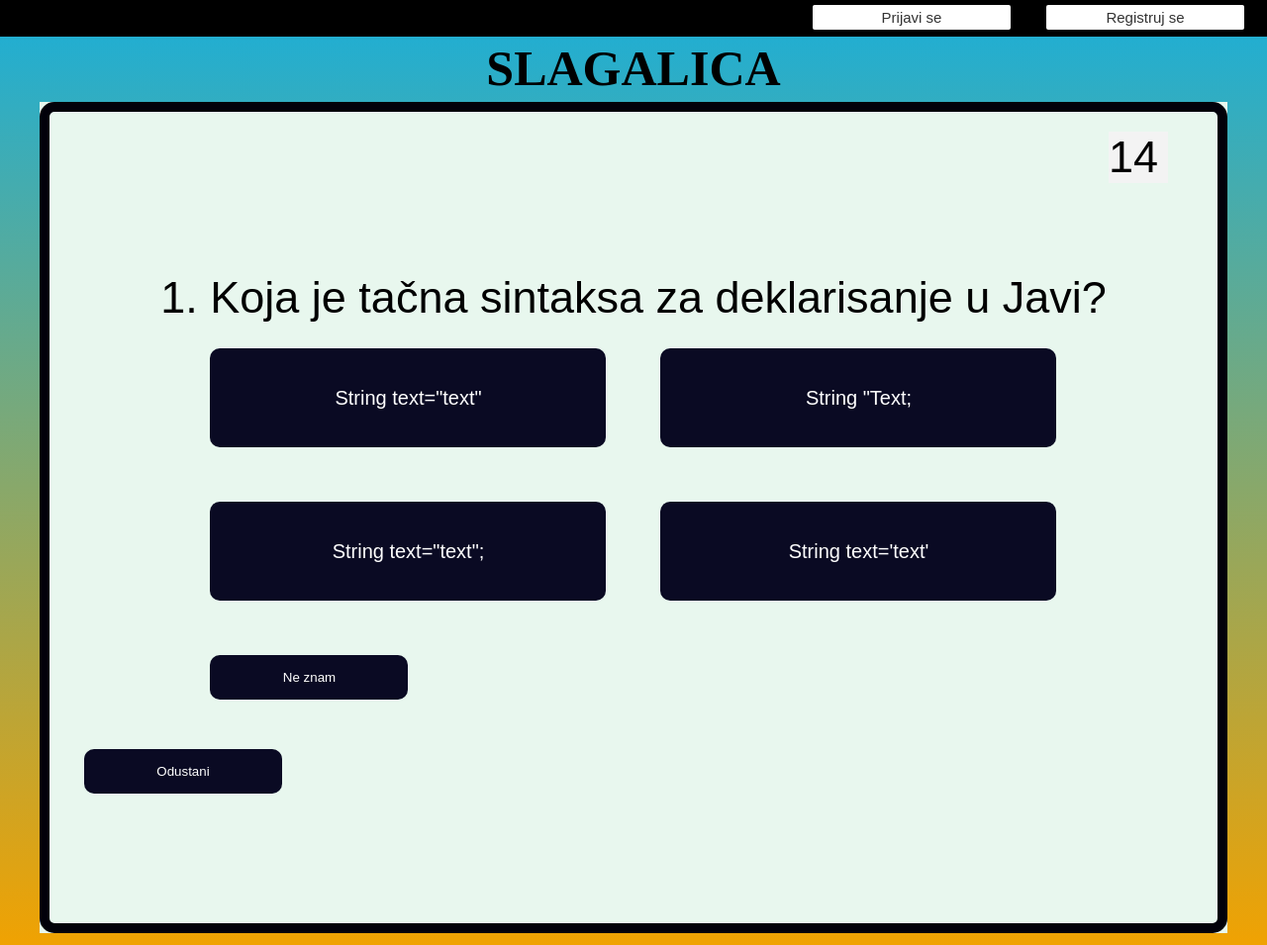
After one commit to DejanDjosic/Slagalica, a PHP site: page /slagalica/koznazna.php in a window 1280 px wide. The commit adds this page. Shown: the whole page at 99% size. Run offline with PHP 8.4, Linux system fonts and the light colour scheme.

Commit message:
added game ko zna zna

```diff
--- /dev/null
+++ b/assets/scripts/koznazna.js
@@ -0,0 +1,222 @@
+'use strict';
+const questionElement = document.querySelector('.question');
+const answerButtonsElement = document.querySelector('.answer-buttons');
+const hiddenInput = document.querySelector('.hiddenInput');
+const giveup = document.querySelector('.giveup');
+const questionContainer = document.querySelector('.question-container');
+const btnSubmit=document.querySelector('.submit');
+let score = 0;
+
+const timer = document.getElementById('timer');
+let timeInterval;
+
+let shuffeledQuestions = [];
+let currentQuestionIndex = 0;
+
+const startGame = () => {
+  shuffeledQuestions = questions.sort(() => Math.random() - 0.5);
+  setNextQuestion();
+};
+
+const countdown = () => {
+  timer.innerHTML -= '1';
+  if (timer.innerHTML === '0') outOfTime();
+};
+
+const outOfTime = () => {
+  stopCountdown();
+  showCorrectAnswers();
+  setTimeout(() => {
+    setNextQuestion();
+  }, 3000);
+};
+
+const setCountdown = () => (timeInterval = setInterval(countdown, 1000));
+
+const stopCountdown = () => {
+  clearInterval(timeInterval);
+  timer.innerHTML = '20';
+};
+
+const selectAnswer = (e) => {
+  stopCountdown();
+  const selectedButton = e.target;
+  const correct = selectedButton.dataset.correct;
+  correct ? (score += 5) : (score -= 2);
+  console.log(score);
+  showCorrectAnswers();
+  setTimeout(() => {
+    setNextQuestion();
+  }, 3000);
+  isEnabledClick(false);
+};
+
+const showCorrectAnswers = () =>
+  Array.from(answerButtonsElement.children).forEach((button) => {
+    setStatusClass(button, button.dataset.correct);
+  });
+
+const isEnabledClick = (bool) =>
+  bool
+    ? answerButtonsElement.classList.remove('zero-pointer')
+    : answerButtonsElement.classList.add('zero-pointer');
+
+const setNextQuestion = () => {
+  isEnabledClick(true);
+  clearQuestion();
+  currentQuestionIndex > shuffeledQuestions.length - 1
+    ? endGame()
+    : showQuestion(shuffeledQuestions[currentQuestionIndex]);
+};
+
+const showQuestion = (question) => {
+  setCountdown();
+  currentQuestionIndex++;
+  questionElement.innerText = currentQuestionIndex + '. ' + question.question;
+
+  question.answers.forEach((answer) => {
+    const button = document.createElement('button');
+    button.innerText = answer.text;
+    button.classList.add('large-cell');
+    if (answer.correct) {
+      button.dataset.correct = answer.correct;
+    }
+    answerButtonsElement.appendChild(button);
+    button.addEventListener('click', selectAnswer);
+  });
+  const btnSkip = document.createElement('button');
+  btnSkip.innerText = 'Ne znam';
+  btnSkip.classList.add('cell');
+  answerButtonsElement.appendChild(btnSkip);
+  btnSkip.addEventListener('click', skipQuestion);
+};
+
+const skipQuestion = () => {
+  stopCountdown();
+  showCorrectAnswers();
+  setTimeout(() => {
+    setNextQuestion();
+  }, 3000);
+};
+
+const clearQuestion = () => {
+  stopCountdown();
+  while (answerButtonsElement.firstChild) {
+    answerButtonsElement.removeChild(answerButtonsElement.firstChild);
+  }
+};
+
+const setStatusClass = (element, correct) => {
+  correct ? element.classList.add('correct') : element.classList.add('wrong');
+};
+
+const endGame = () => {
+  stopCountdown();
+  timer.innerHTML = '';
+  questionElement.innerHTML = 'Osvojili ste ' + score + ' poena!';
+  giveup.classList.add('hidden');
+  btnSubmit.classList.remove('hidden');
+  hiddenInput.value = score;
+};
+
+const questions = [
+  {
+    question: 'Ko je smislio programski jezik C?',
+    answers: [
+      { text: 'Denis Riči', correct: true },
+      { text: 'Bil Gejts', correct: false },
+      { text: 'Džejms Gozling', correct: false },
+      { text: 'Stiv Džobs', correct: false },
+    ],
+  },
+  {
+    question: 'Koje godine je izmišljen Fejsbuk?',
+    answers: [
+      { text: '2006', correct: false },
+      { text: '2008', correct: false },
+      { text: '2005', correct: false },
+      { text: '2004', correct: true },
+    ],
+  },
+  {
+    question: 'Koje od navedenih tipova podataka je vrednosni?',
+    answers: [
+      { text: 'strukture', correct: true },
+      { text: 'interfejsi', correct: false },
+      { text: 'nizovi', correct: false },
+      { text: 'klase', correct: false },
+    ],
+  },
+  {
+    question: 'Koji od navedenih NIJE javascript framework?',
+    answers: [
+      { text: 'Angular', correct: false },
+      { text: '.NET', correct: true },
+      { text: 'Node', correct: false },
+      { text: 'React', correct: false },
+    ],
+  },
+  {
+    question: 'Za šta se koristi ključna reč "this"?',
+    answers: [
+      { text: 'Trenutni objekat u metodi ili konstruktoru', correct: true },
+      { text: 'Referenca na trenutnu metodu', correct: false },
+      { text: 'Referenca na pregaženu metodu trenutnom', correct: false },
+      { text: 'Referenca na parent klasu od trenutne', correct: false },
+    ],
+  },
+
+  {
+    question: 'Za koju boju važi heksadecimalni kod #0000FF?',
+    answers: [
+      { text: 'crvena', correct: false },
+      { text: 'plava', correct: true },
+      { text: 'žuta', correct: false },
+      { text: 'zelena', correct: false },
+    ],
+  },
+  {
+    question: 'Koja od ponuđenih je tačna sintaksa za for petlju?',
+    answers: [
+      { text: 'for(inkrement; inicijalizacija; provera)', correct: false },
+      { text: 'for(inicijalizacija; provera; inkrement)', correct: true },
+      { text: 'for(inicijalizacija; provera),inkrement', correct: false },
+      { text: 'for(provera; inicijalizacija; inkrement)', correct: false },
+    ],
+  },
+  {
+    question: 'Koja je od ponuđenih osnovna klasa izuzetka?',
+    answers: [
+      { text: 'Try', correct: false },
+      { text: 'Catch', correct: false },
+      { text: 'Exception', correct: true },
+      { text: 'Finally', correct: false },
+    ],
+  },
+  {
+    question: 'Po čemu se razlikuju echo i print u PHP-u?',
+    answers: [
+      { text: 'Nema razlike', correct: false },
+      {
+        text: 'Print može primiti više parametara dok echo ne može',
+        correct: false,
+      },
+      { text: 'Print je funkcija dok echo nije', correct: false },
+      {
+        text: 'Echo može primiti više parametara dok print ne može',
+        correct: true,
+      },
+    ],
+  },
+  {
+    question: 'Koja je tačna sintaksa za deklarisanje u Javi?',
+    answers: [
+      { text: 'String text="text"', correct: false },
+      { text: 'String "Text;', correct: false },
+      { text: 'String text="text";', correct: true },
+      { text: "String text='text'", correct: false },
+    ],
+  },
+];
+
+startGame();
--- a/assets/style/main.css
+++ b/assets/style/main.css
@@ -247,7 +247,6 @@ form a {
 .grid {
   display: grid;
   grid-template-columns: 50% 50%;
-  grid-gap: 50px;
 }
 
 .gamemgrid {
--- /dev/null
+++ b/koznazna.php
@@ -0,0 +1,72 @@
+<?php
+
+include('includes/header.php');
+$gameName = 'koznazna';
+
+if (isset($_SESSION[$gameName])) {
+    echo "<script type='text/javascript'>alert('Već ste odigrali ovu igru!')</script>";
+    header('Refresh: 0; URL = game-menu.php');
+    exit;
+}
+
+if (isset($_POST['koznazna-povratak']) && isset($_POST['koznazna-score'])) {
+    $_SESSION[$gameName] = $_POST['koznazna-score'];
+    header('Refresh: 0; URL = game-menu.php');
+    exit;
+}
+
+if (isset($_POST[$gameName . '-odustani'])) {
+    $_SESSION[$gameName] = 0;
+    header('Refresh: 0; URL = game-menu.php');
+    exit;
+}
+?>
+
+<!DOCTYPE html>
+<html lang="en">
+
+<head>
+    <meta charset="UTF-8" />
+    <meta http-equiv="X-UA-Compatible" content="IE=edge" />
+    <meta name="viewport" content="width=device-width, initial-scale=1.0" />
+    <title>Slagalica | Skočko</title>
+    <link rel="stylesheet" href="assets/style/main.css" />
+</head>
+
+<body>
+    <div class="main flex">
+        <header>
+            <h1 id='slagalica-naslov'>SLAGALICA</h1>
+        </header>
+        <div class="wrapper">
+            <div class="game-container">
+                <div id="js-timer">
+                    <div id="timer">20</div>
+                </div>
+                <div class="flex">
+                    <div class="flex question-container">
+                        <div class="flex question">Question</div>
+                        <div class="btn-grid answer-buttons">
+                            <button class="large-cell">Answer 1</button>
+                            <button class="large-cell">Answer 2</button>
+                            <button class="large-cell">Answer 3</button>
+                            <button class="large-cell">Answer 4</button>
+                        </div>
+                    </div>
+                </div>
+                <div class='flex'>
+                <form method='post'>
+                    <input class='hiddenInput' type='hidden' name='koznazna-score'>
+                    <input type='submit' class='submit cell hidden' name='koznazna-povratak' value='Povratak u glavni meni'>
+                </form>
+                </div>
+                <div class="flex-left">
+                    <form method='post'>
+                        <input type='submit' class="cell giveup" name='koznazna-odustani' value='Odustani'>
+                    </form>
+                </div>
+            </div>
+            <script src='assets/scripts/koznazna.js'></script>
+</body>
+
+</html>
```
Also changed, not shown: assets/scripts/skocko.js (indentation only).
